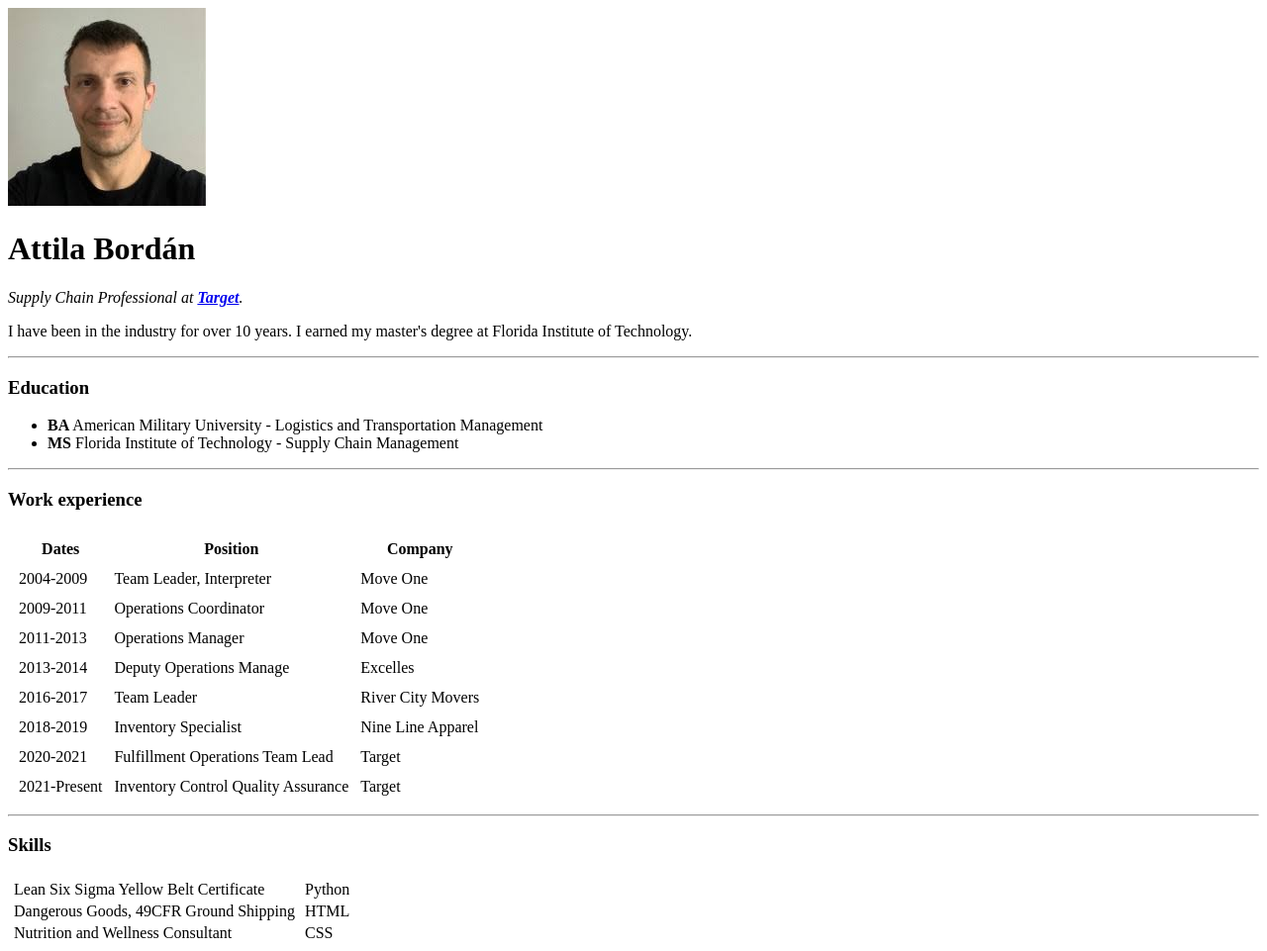
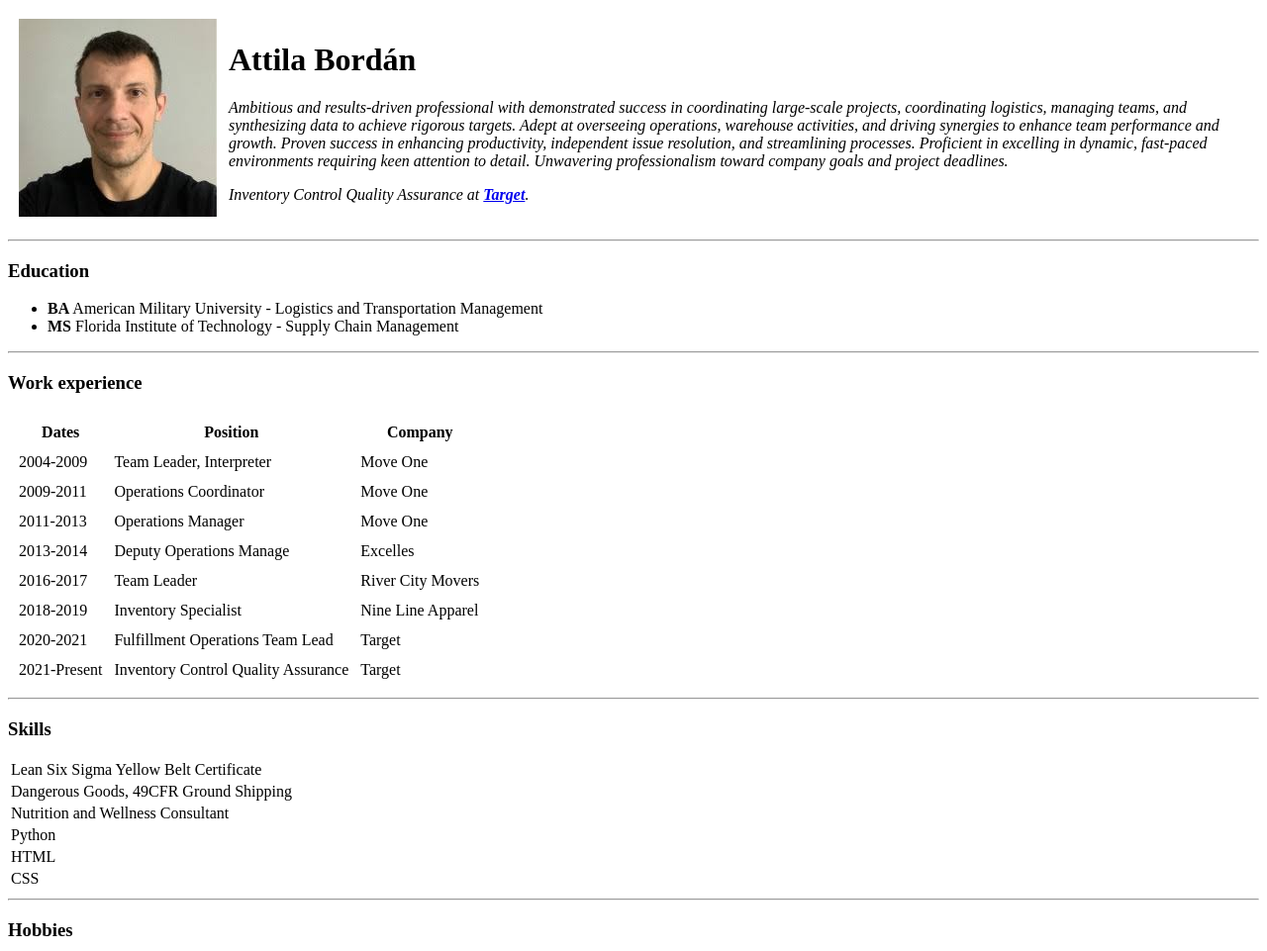
Before and after one commit to bordanattila/cv, a plain HTML site: page cv website.html in a window 1280 px wide. Shown: the top 961 px of the page at 99% size. Drawn offline with Linux system fonts and the light colour scheme.

Commit message:
Update cv website.html

```diff
--- a/cv website.html
+++ b/cv website.html
@@ -5,11 +5,14 @@
         <title>Attila's Personal Site</title>
     </head>
     <body>
-        <img src="profilepic.jpg" alt="attila profile picture">
-        <h1>Attila Bordán</h1>
-        <p><em>Supply Chain Professional at <strong><a href="target.com">Target</a></strong>.</em></p>
-        <p>I have been in the industry for over 10 years. I earned my master's degree at Florida Institute of
-            Technology.</p>
+        <table cellspacing="10">
+             <tr>
+                <td><img src="profilepic.jpg" alt="attila profile picture"></td>
+                 <td><h1>Attila Bordán</h1>
+                 <p><em>Ambitious and results-driven professional with demonstrated success in coordinating large-scale projects, coordinating logistics, managing teams, and synthesizing data to achieve rigorous targets. Adept at overseeing operations, warehouse activities, and driving synergies to enhance team performance and growth. Proven success in enhancing productivity, independent issue resolution, and streamlining processes. Proficient in excelling in dynamic, fast-paced environments requiring keen attention to detail. Unwavering professionalism toward company goals and project deadlines.</em></p>
+                     <p><em>Inventory Control Quality Assurance at <strong><a href="target.com">Target</a></strong>.</em></p></td>
+            </tr>
+        </table>
         <hr>
         <h3>Education</h3>
         <ul>
@@ -72,9 +75,6 @@
         <h3>Skills</h3>
         <table>
             <tr>
-                <td>
-                    <table>
-                        <tr>
                 <td>Lean Six Sigma Yellow Belt Certificate</td>
             </tr>
             <tr>
@@ -82,10 +82,6 @@
             </tr>
                 <td>Nutrition and Wellness Consultant</td>
             </tr>
-                    </table>
-                </td>
-                <td>
-                    <table>
             <tr>
                 <td>Python</td>
             </tr>
@@ -93,9 +89,6 @@
                 <td>HTML</td>
             </tr>
                 <td>CSS</td>
-                        </tr>
-                    </table>
-                </td>
             </tr>
         </table>
         <hr>
```
Lines whose indentation alone changed are shown as unchanged.
